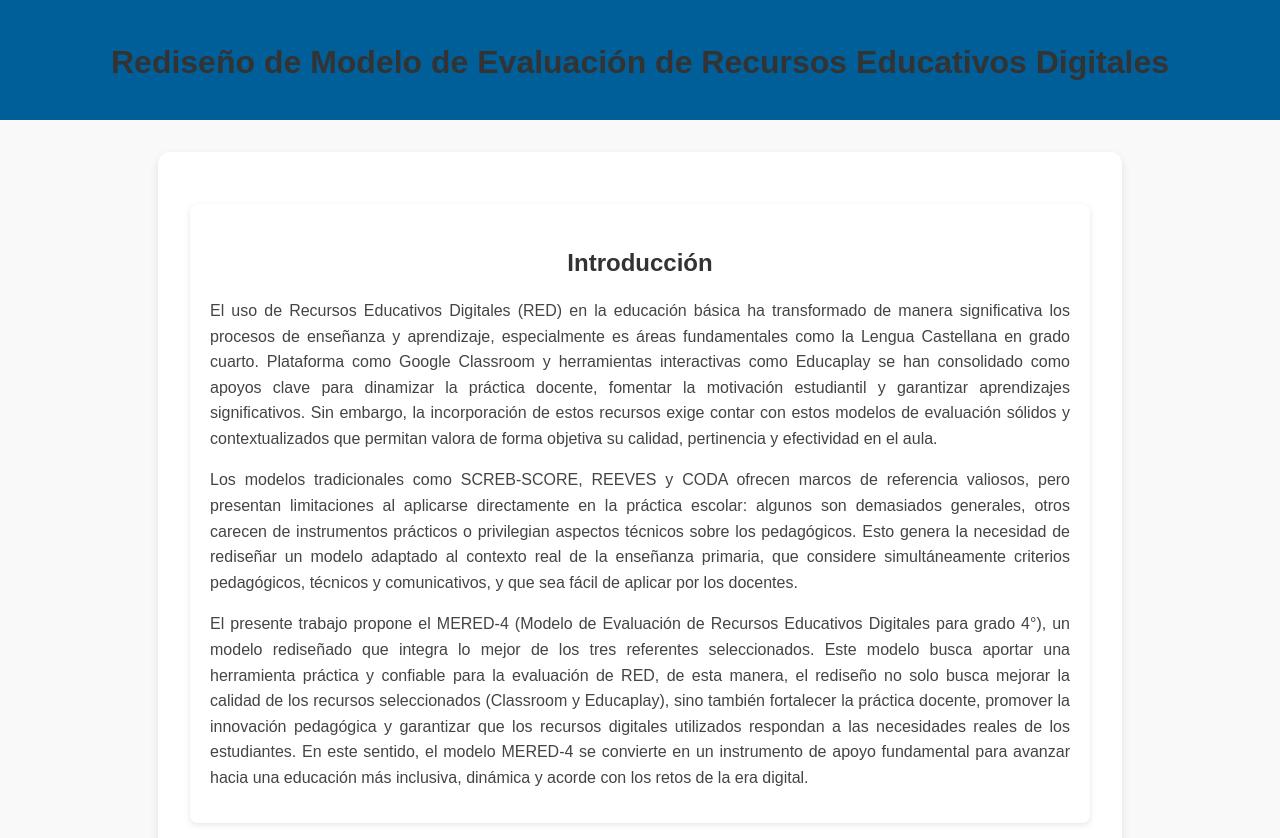
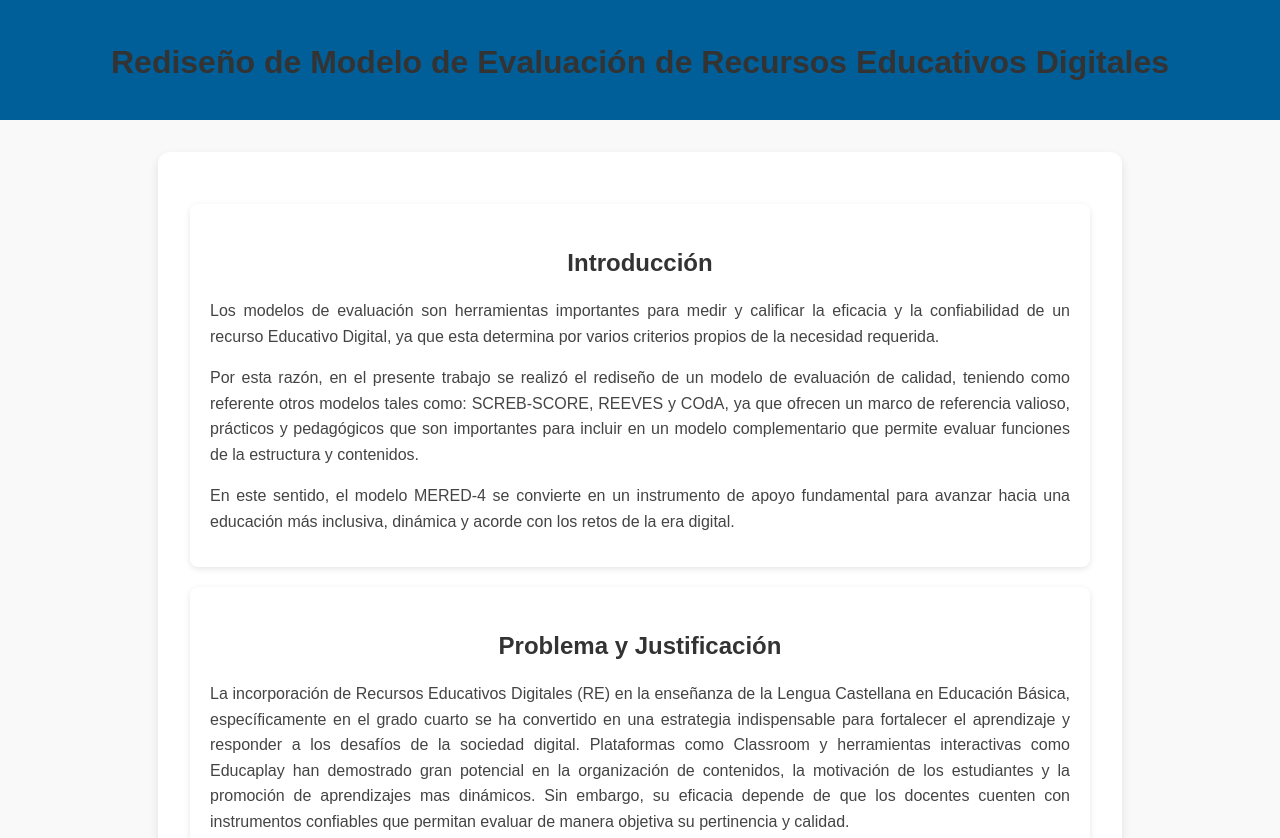
Before and after one commit to jeiber29/pagina_web, a plain HTML site: page pagina3.html in a window 1280 px wide. Shown: the top 838 px of the page. Drawn offline with Linux system fonts and the light colour scheme.

Commit message:
Segunda entrega, correcciones

```diff
--- a/pagina3.html
+++ b/pagina3.html
@@ -15,40 +15,23 @@
       <section>
         <h2>Introducción</h2>
         <p>
-          El uso de Recursos Educativos Digitales (RED) en la educación básica
-          ha transformado de manera significativa los procesos de enseñanza y
-          aprendizaje, especialmente es áreas fundamentales como la Lengua
-          Castellana en grado cuarto. Plataforma como Google Classroom y
-          herramientas interactivas como Educaplay se han consolidado como
-          apoyos clave para dinamizar la práctica docente, fomentar la
-          motivación estudiantil y garantizar aprendizajes significativos. Sin
-          embargo, la incorporación de estos recursos exige contar con estos
-          modelos de evaluación sólidos y contextualizados que permitan valora
-          de forma objetiva su calidad, pertinencia y efectividad en el aula.
+          Los modelos de evaluación son herramientas importantes para medir y
+          calificar la eficacia y la confiabilidad de un recurso Educativo
+          Digital, ya que esta determina por varios criterios propios de la
+          necesidad requerida.
         </p>
         <p>
-          Los modelos tradicionales como SCREB-SCORE, REEVES y CODA ofrecen
-          marcos de referencia valiosos, pero presentan limitaciones al
-          aplicarse directamente en la práctica escolar: algunos son demasiados
-          generales, otros carecen de instrumentos prácticos o privilegian
-          aspectos técnicos sobre los pedagógicos. Esto genera la necesidad de
-          rediseñar un modelo adaptado al contexto real de la enseñanza
-          primaria, que considere simultáneamente criterios pedagógicos,
-          técnicos y comunicativos, y que sea fácil de aplicar por los docentes.
+          Por esta razón, en el presente trabajo se realizó el rediseño de un
+          modelo de evaluación de calidad, teniendo como referente otros modelos
+          tales como: SCREB-SCORE, REEVES y COdA, ya que ofrecen un marco de
+          referencia valioso, prácticos y pedagógicos que son importantes para
+          incluir en un modelo complementario que permite evaluar funciones de
+          la estructura y contenidos.
         </p>
         <p>
-          El presente trabajo propone el MERED-4 (Modelo de Evaluación de
-          Recursos Educativos Digitales para grado 4°), un modelo rediseñado que
-          integra lo mejor de los tres referentes seleccionados. Este modelo
-          busca aportar una herramienta práctica y confiable para la evaluación
-          de RED, de esta manera, el rediseño no solo busca mejorar la calidad
-          de los recursos seleccionados (Classroom y Educaplay), sino también
-          fortalecer la práctica docente, promover la innovación pedagógica y
-          garantizar que los recursos digitales utilizados respondan a las
-          necesidades reales de los estudiantes. En este sentido, el modelo
-          MERED-4 se convierte en un instrumento de apoyo fundamental para
-          avanzar hacia una educación más inclusiva, dinámica y acorde con los
-          retos de la era digital.
+          En este sentido, el modelo MERED-4 se convierte en un instrumento de
+          apoyo fundamental para avanzar hacia una educación más inclusiva,
+          dinámica y acorde con los retos de la era digital.
         </p>
       </section>
 
@@ -437,9 +420,7 @@
         <img src="cap1.png" />
         <img src="cap2.png" alt="" />
         <img src="cap3.png" alt="" />
-
       </section>
-
 
       <a href="index.html" class="volver">← Volver al inicio</a>
     </main>
```
Also changed, not shown: pagina2.html (+8 -0 lines).
